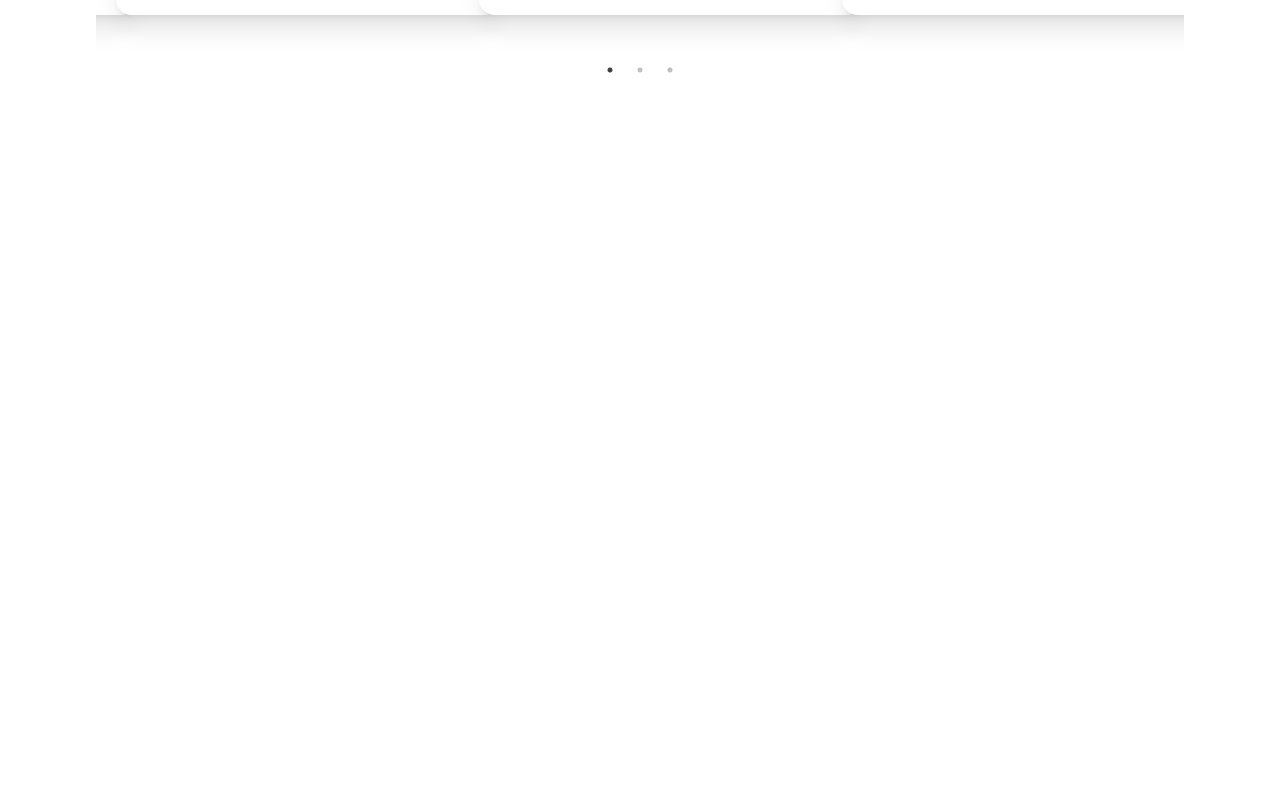
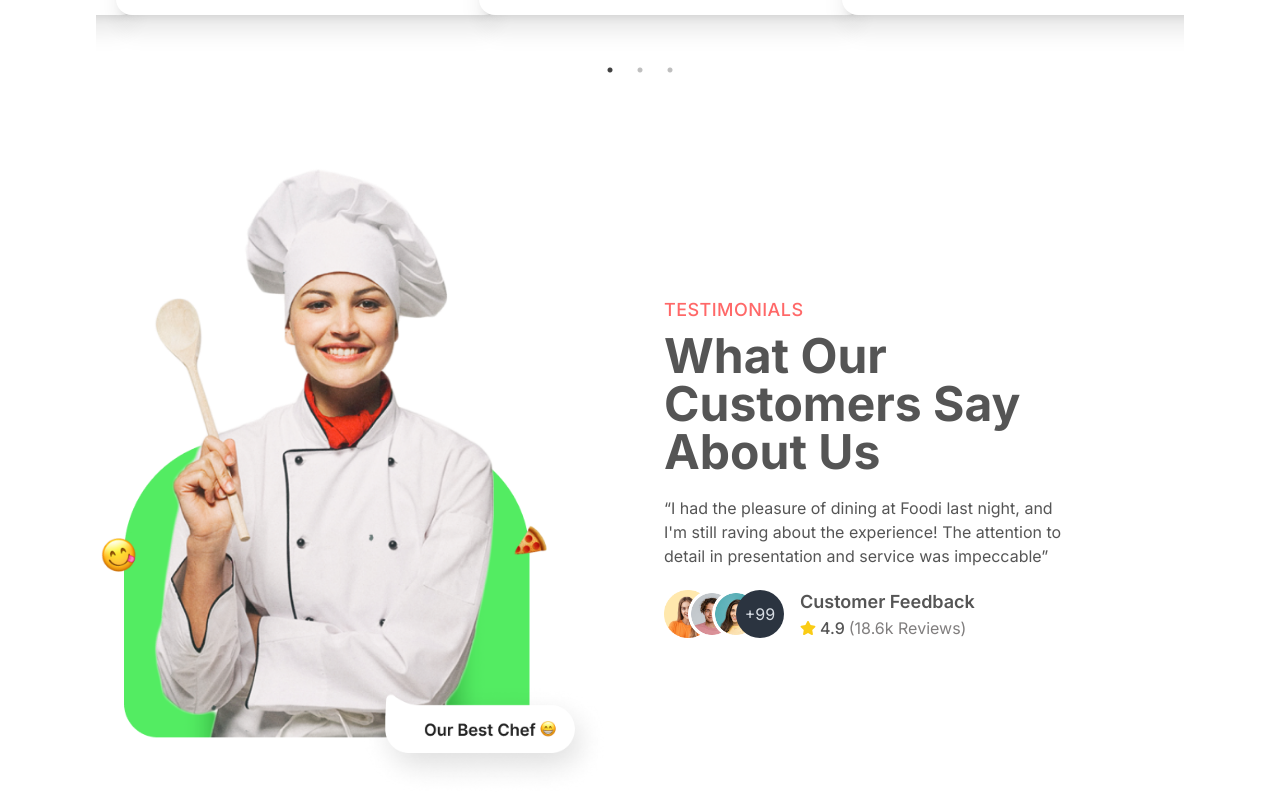
Before and after one commit to erfanheshmati/mern-food, a React (Vite) app in the folder client/: page / in a window 1280 px wide. Shown: the part 2270-3070 px from the top of the page. Before the commit the page ends 2405 px from the top, so only its background shows below. Built offline with nearby package versions, Linux system fonts and the light colour scheme.

Commit message:
testimonials ui design

```diff
--- a/client/src/pages/home/Home.jsx
+++ b/client/src/pages/home/Home.jsx
@@ -2,6 +2,7 @@
 import Banner from '../../components/Banner'
 import Categories from './Categories'
 import SpecialDishes from './SpecialDishes'
+import Testimonials from './Testimonials'
 
 export default function Home() {
     return (
@@ -9,6 +10,7 @@
             <Banner />
             <Categories />
             <SpecialDishes />
+            <Testimonials />
         </>
     )
 }
--- /dev/null
+++ b/client/src/pages/home/Testimonials.jsx
@@ -0,0 +1,57 @@
+import React from 'react'
+import { FaStar } from 'react-icons/fa'
+
+export default function Testimonials() {
+    return (
+        <div className='section-container bg-white text-secondary'>
+            <div className='flex flex-col md:flex-row items-center justify-between gap-12'>
+                {/* image */}
+                <div className='md:w-1/2'>
+                    <img src="/images/home/testimonials/testimonials.png" alt="" />
+                </div>
+                {/* text */}
+                <div className='md:w-1/2'>
+                    <div className='text-left md:w-4/5'>
+                        <p className='subtitle'>Testimonials</p>
+                        <h2 className='title'>What Our Customers Say About Us</h2>
+                        <blockquote className='my-5 leading-[]'>
+                            “I had the pleasure of dining at Foodi last night, and I'm still raving about the experience! The attention to detail in presentation and service was impeccable”
+                        </blockquote>
+                        {/* avatar */}
+                        <div className='flex items-center gap-4 flex-wrap'>
+                            <div className="avatar-group -space-x-6 rtl:space-x-reverse">
+                                <div className="">
+                                    <div className="w-12">
+                                        <img src="/images/home/testimonials/testimonial1.png" />
+                                    </div>
+                                </div>
+                                <div className="">
+                                    <div className="w-12">
+                                        <img src="/images/home/testimonials/testimonial2.png" />
+                                    </div>
+                                </div>
+                                <div className="">
+                                    <div className="w-12">
+                                        <img src="/images/home/testimonials/testimonial3.png" />
+                                    </div>
+                                </div>
+                                <div className="avatar placeholder border-none">
+                                    <div className="w-12 bg-neutral text-neutral-content">
+                                        <span>+99</span>
+                                    </div>
+                                </div>
+                            </div>
+                            <div>
+                                <h5 className='text-lg font-semibold'>Customer Feedback</h5>
+                                <div className='flex items-center gap-1'>
+                                    <FaStar className='text-yellow-400' />
+                                    <span className='font-medium'>4.9</span><span className='text-[#807E7E]'>(18.6k Reviews)</span>
+                                </div>
+                            </div>
+                        </div>
+                    </div>
+                </div>
+            </div>
+        </div>
+    )
+}
```
